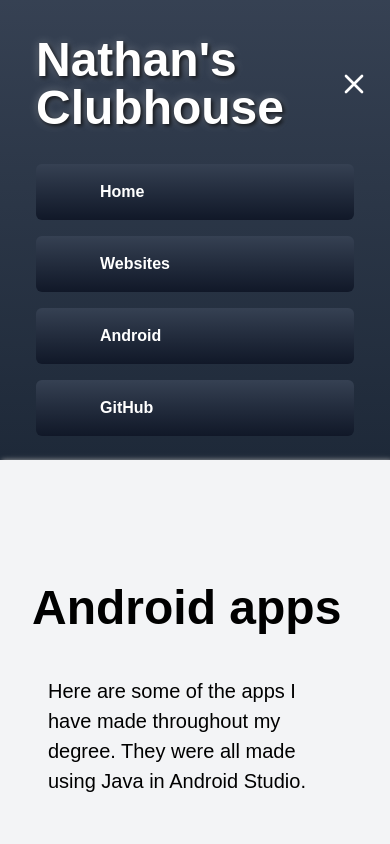
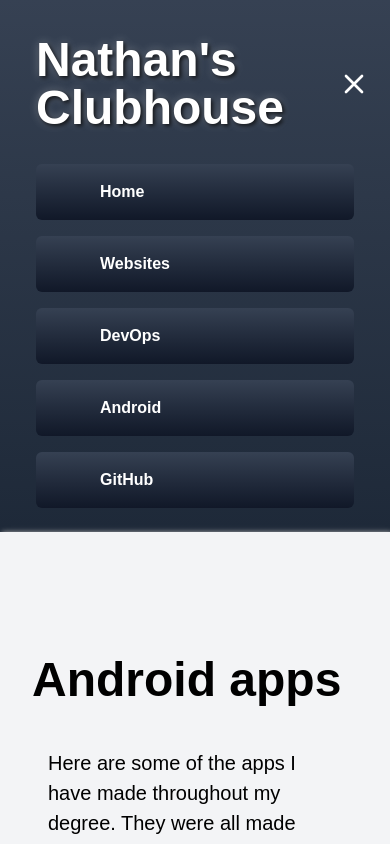
Before and after one commit to PapsBurr/personal-website-fullstack, a Next.js app in the folder frontend/: page /android in a window 390 px wide. Both pictures are taken after a click on the button "Toggle hamburger menu". Shown: the top 844 px of the page. Built offline with nearby package versions, Linux system fonts and the light colour scheme.

Commit message:
add devops link to mobile

```diff
--- a/frontend/src/app/components/Header.js
+++ b/frontend/src/app/components/Header.js
@@ -78,6 +78,13 @@ export default function Header() {
             </div>
             <div className="bg-gradient-to-b from-gray-700 to-gray-900 hover:from-gray-600 hover:to-gray-900 active:from-gray-900 active:to-gray-800 text-white font-bold m-4 rounded-md select-none">
               <Link
+                href="/devops"
+                aria-label="DevOps Link - Mobile"
+                className="block p-4 px-16"
+                onClick={() => setIsMobileMenuOpen(false)}>DevOps</Link>
+            </div>
+            <div className="bg-gradient-to-b from-gray-700 to-gray-900 hover:from-gray-600 hover:to-gray-900 active:from-gray-900 active:to-gray-800 text-white font-bold m-4 rounded-md select-none">
+              <Link
                 href="/android"
                 aria-label="Android Link - Mobile"
                 className="block p-4 px-16"
```
Also changed, not shown: 1 other file (tests, documents, lock files or other folders).
